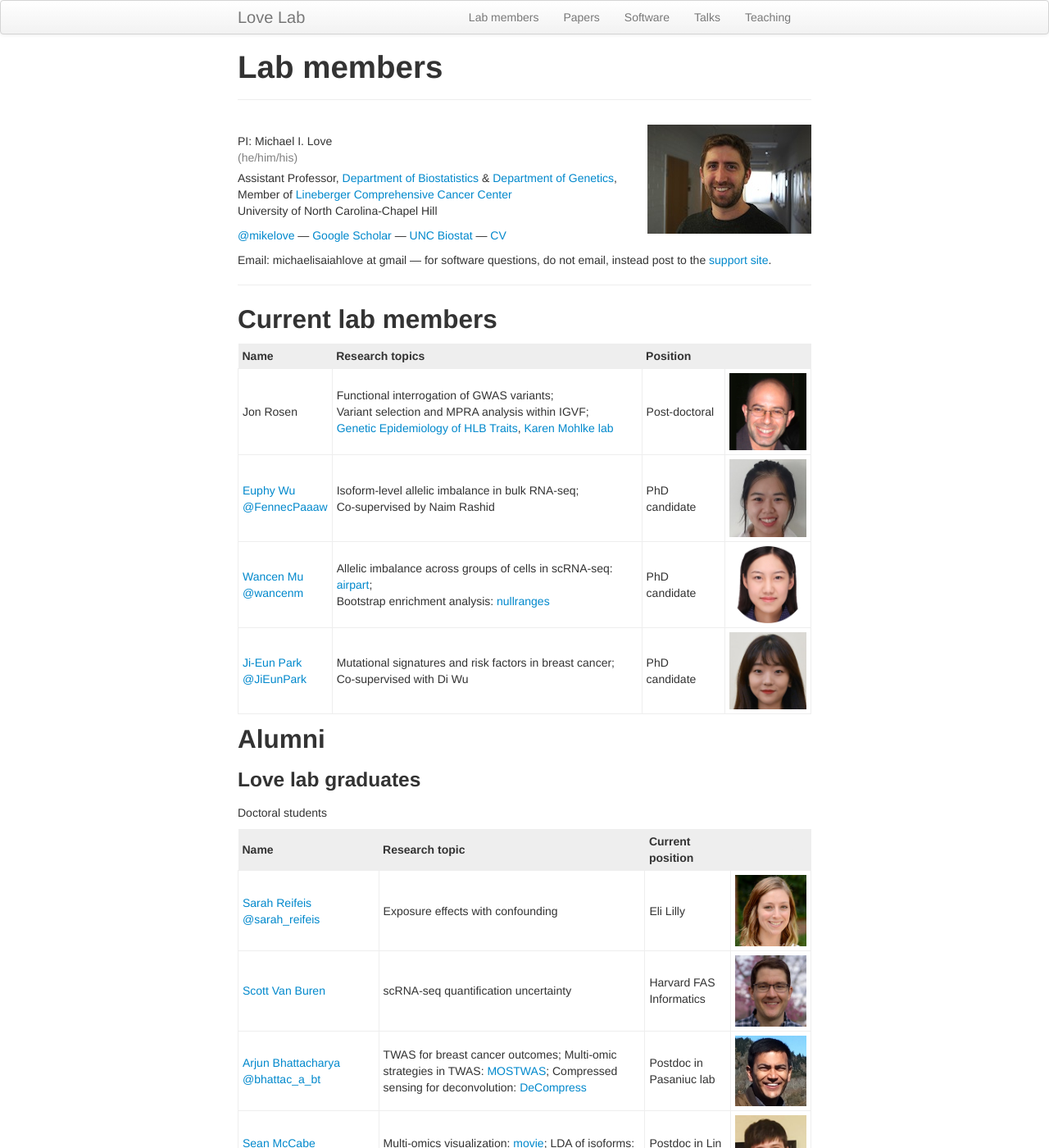
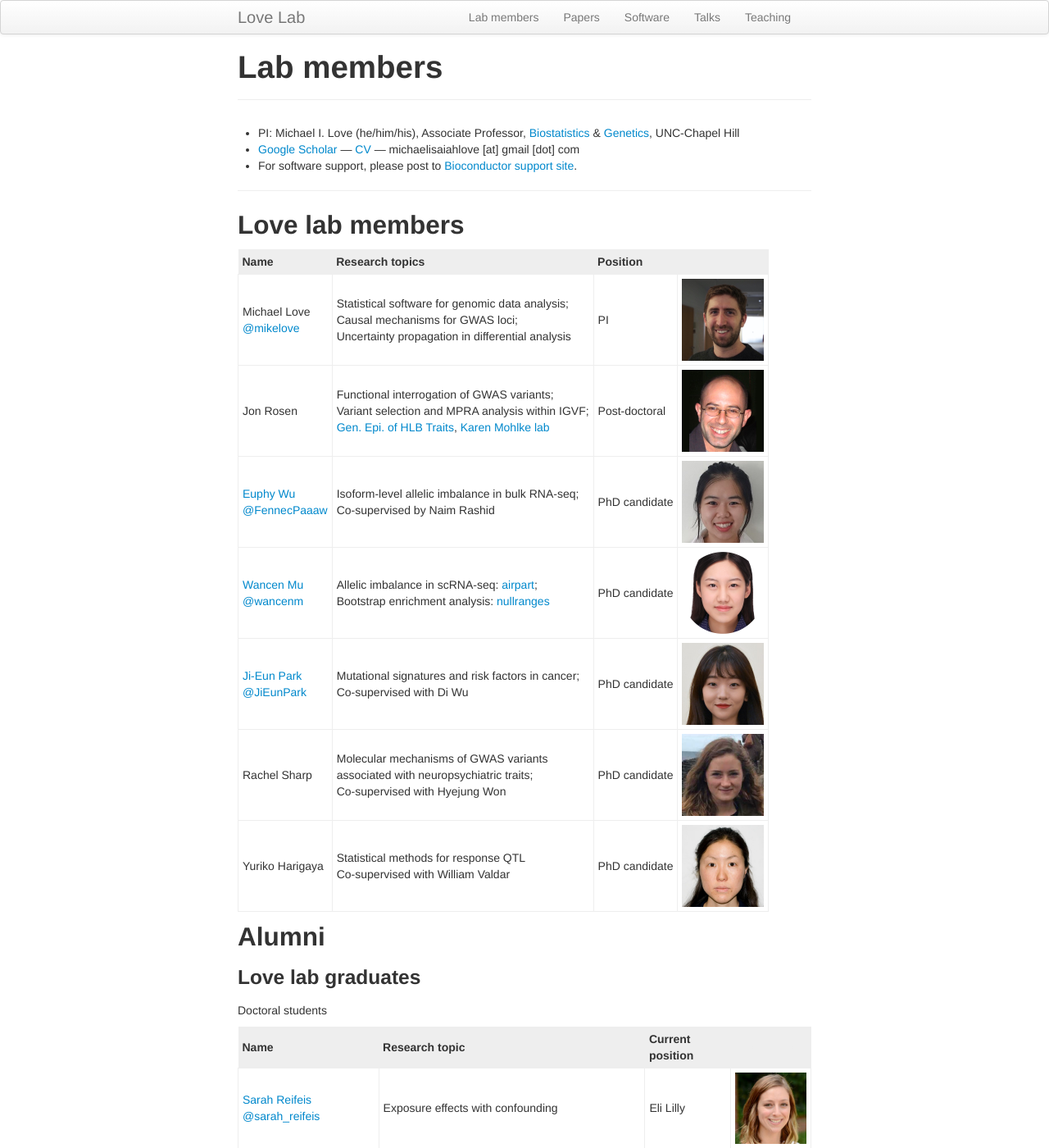
Before and after one commit to mikelove/mikelove.github.io, a Jekyll site: the page built from pages/lab.md, in a window 1280 px wide and 1400 px high. Shown: the whole window at 82% size. Built offline with Jekyll 4.4.1, drawn with Linux system fonts in a browser that asks for light colours.

Commit message:
updating lab members

```diff
--- a/pages/lab.md
+++ b/pages/lab.md
@@ -20,33 +20,30 @@ td{
 }
 </style>
 
-<img style="float: right;" src="../assets/michaellove.jpg">
 
-<p style="margin-bottom: 0px"> PI: Michael I. Love </p>
-<p style="color:grey; margin-bottom: 5px"> (he/him/his) </p>
-Assistant Professor,
-[Department of Biostatistics](http://sph.unc.edu/bios/biostatistics/) &
-[Department of Genetics](http://www.med.unc.edu/genetics/),
-Member of [Lineberger Comprehensive Cancer Center](https://unclineberger.org/) <br>
-University of North Carolina-Chapel Hill
-
-[@mikelove](http://twitter.com/mikelove) ---
-[Google Scholar](https://scholar.google.com/citations?user=vzXv764AAAAJ) ---
-[UNC Biostat](http://sph.unc.edu/adv_profile/michael-love-phd/) --- [CV](../assets/michael_love_cv.pdf)
-
-Email: michaelisaiahlove at gmail --- for software questions,
-do not email, instead post to the [support site](https://support.bioconductor.org).
+* PI: Michael I. Love (he/him/his), Associate Professor,
+[Biostatistics](http://sph.unc.edu/bios/biostatistics/) &
+[Genetics](http://www.med.unc.edu/genetics/),
+UNC-Chapel Hill
+* [Google Scholar](https://scholar.google.com/citations?user=vzXv764AAAAJ) ---
+[CV](../assets/michael_love_cv.pdf)
+--- michaelisaiahlove [at] gmail [dot] com
+* For software support, please post to [Bioconductor support site](https://support.bioconductor.org).
 
 ---
 
-## Current lab members
+## Love lab members
 
 | Name | Research topics | Position | |
 | :--- | :---- | :---- |
-| Jon Rosen | Functional interrogation of GWAS variants; <br> Variant selection and MPRA analysis within IGVF; <br> [Genetic Epidemiology of HLB Traits](https://hlbgenepit32.web.unc.edu/), [Karen Mohlke lab](https://mohlke.web.unc.edu/)  | Post-doctoral | <img width="100" src="../assets/jonrosen.jpg"> |
+| Michael Love <br> [@mikelove](http://twitter.com/mikelove) | Statistical software for genomic data analysis; <br> Causal mechanisms for GWAS loci; <br> Uncertainty propagation in differential analysis  | PI | <img width="100" src="../assets/michaellove.jpg"> |
+| Jon Rosen | Functional interrogation of GWAS variants; <br> Variant selection and MPRA analysis within IGVF; <br> [Gen. Epi. of HLB Traits](https://hlbgenepit32.web.unc.edu/), [Karen Mohlke lab](https://mohlke.web.unc.edu/)  | Post-doctoral | <img width="100" src="../assets/jonrosen.jpg"> |
 | [Euphy Wu](https://www.linkedin.com/in/euphy-wu-09b14383) <br> [@FennecPaaaw](https://twitter.com/FennecPaaaw) | Isoform-level allelic imbalance in bulk RNA-seq; <br> Co-supervised by Naim Rashid | PhD candidate | <img width="100" src="../assets/euphywu.jpg"> |
-| [Wancen Mu](https://scholar.google.com/citations?user=mw7wEcsAAAAJ&hl=en) <br> [@wancenm](https://twitter.com/wancenm?lang=en) | Allelic imbalance across groups of cells in scRNA-seq: [airpart](https://bioconductor.org/packages/airpart); <br> Bootstrap enrichment analysis: [nullranges](https://bioconductor.org/packages/nullranges) | PhD candidate | <img width="100" src="../assets/wancenmu.jpg"> |
-| [Ji-Eun Park](https://www.linkedin.com/in/ji-eun-park) <br> [@JiEunPark](https://twitter.com/_JiEun_Park_) | Mutational signatures and risk factors in breast cancer; <br> Co-supervised with Di Wu | PhD candidate | <img width="100" src="../assets/ji-eunpark.jpg"> |
+| [Wancen Mu](https://scholar.google.com/citations?user=mw7wEcsAAAAJ&hl=en) <br> [@wancenm](https://twitter.com/wancenm?lang=en) | Allelic imbalance in scRNA-seq: [airpart](https://bioconductor.org/packages/airpart); <br> Bootstrap enrichment analysis: [nullranges](https://bioconductor.org/packages/nullranges) | PhD candidate | <img width="100" src="../assets/wancenmu.jpg"> |
+| [Ji-Eun Park](https://www.linkedin.com/in/ji-eun-park) <br> [@JiEunPark](https://twitter.com/_JiEun_Park_) | Mutational signatures and risk factors in cancer; <br> Co-supervised with Di Wu | PhD candidate | <img width="100" src="../assets/ji-eunpark.jpg"> |
+| Rachel Sharp | Molecular mechanisms of GWAS variants <br> associated with neuropsychiatric traits; <br> Co-supervised with Hyejung Won | PhD candidate | <img width="100" src="../assets/rachelsharp.jpg"> |
+| Yuriko Harigaya | Statistical methods for response QTL <br> Co-supervised with William Valdar | PhD candidate | <img width="100" src="../assets/yurikoharigaya.jpg"> |
+
 
 ## Alumni
 
```
Also changed, not shown: index.md (+0 -4 lines), assets/michaellove.jpg, assets/michaellove_big.jpg (added), assets/rachelsharp.jpg (added), assets/yurikoharigaya.jpg (added).
